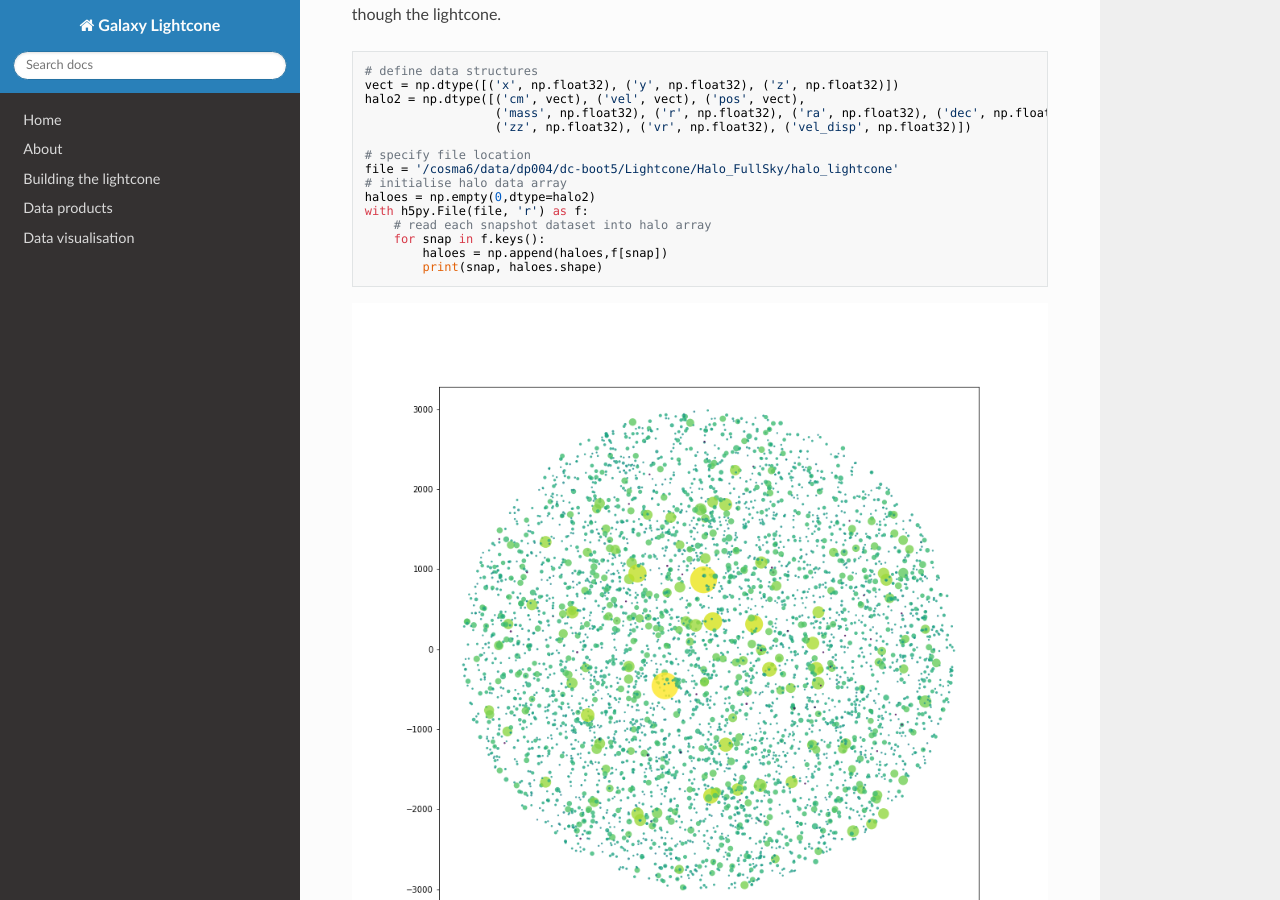
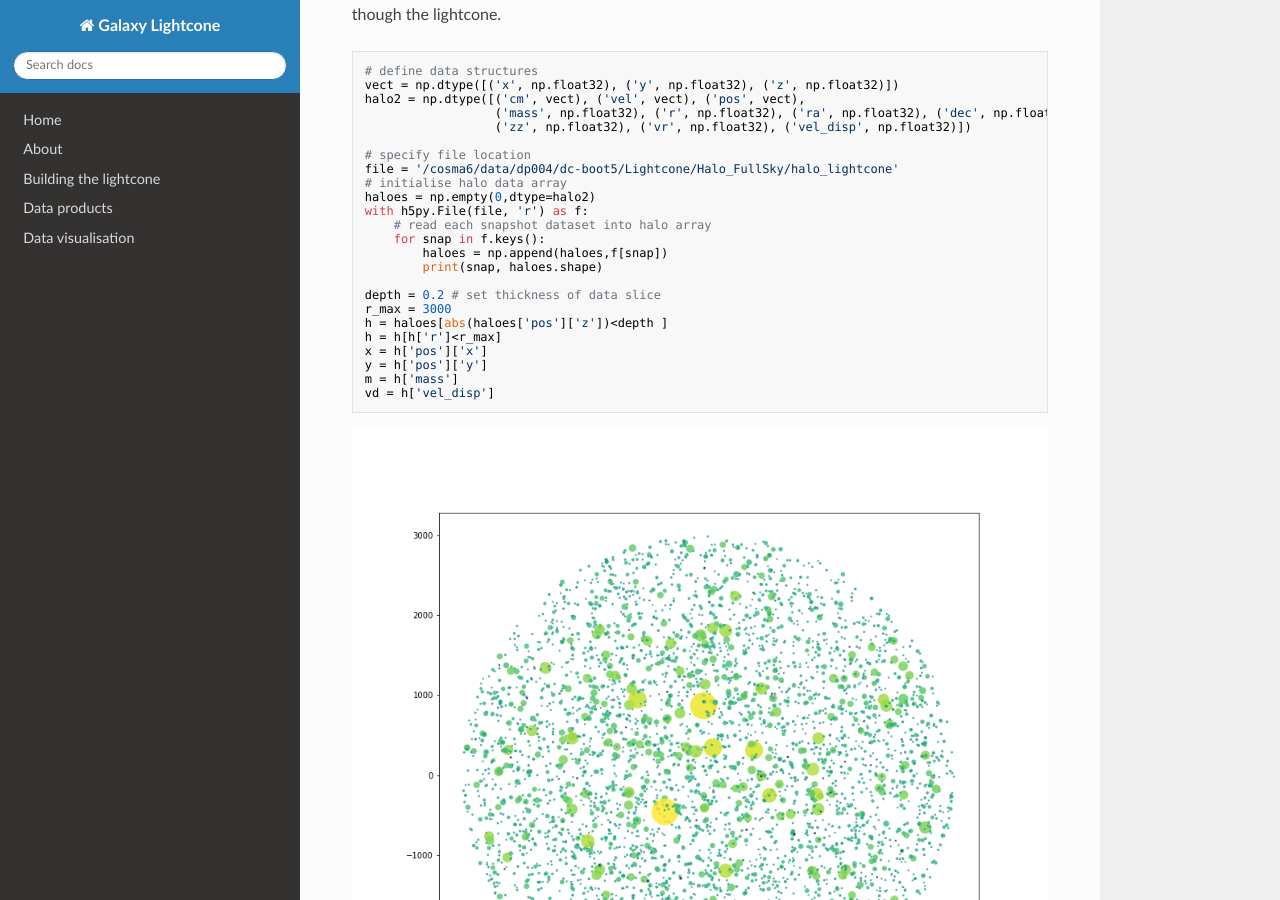
Before and after one commit to rajbooth/Lightcone, an MkDocs documentation site: the page built from docs/halo_lightcone.md, in a window 1280 px wide and 900 px high, scrolled down 1187 px. Built offline with MkDocs 1.6.1, drawn with Linux system fonts in a browser that asks for light colours; nearby versions of some CDN libraries; formulas are drawn with MathJax 3.

Commit message:
docs/halo_lightcone.md updated from https://stackedit.io/

````diff
--- a/docs/halo_lightcone.md
+++ b/docs/halo_lightcone.md
@@ -51,11 +51,20 @@ with h5py.File(file, 'r') as f:
     for snap in f.keys():
         haloes = np.append(haloes,f[snap])
         print(snap, haloes.shape)
+
+depth = 0.2 # set thickness of data slice
+r_max = 3000
+h = haloes[abs(haloes['pos']['z'])<depth ]
+h = h[h['r']<r_max]
+x = h['pos']['x']
+y = h['pos']['y']
+m = h['mass']
+vd = h['vel_disp']
 ```
 
 ![enter image description here](https://raw.githubusercontent.com/rajbooth/Lightcone/master/images/Halo_lightcone.png)
 
 <!--stackedit_data:
-eyJoaXN0b3J5IjpbMjAzNTE3MzY1OCwtNzc2MDk1NDIyLDE5Mj
-g2NTMyMzJdfQ==
+eyJoaXN0b3J5IjpbLTE0Njk1OTI2NjcsLTc3NjA5NTQyMiwxOT
+I4NjUzMjMyXX0=
 -->
````
